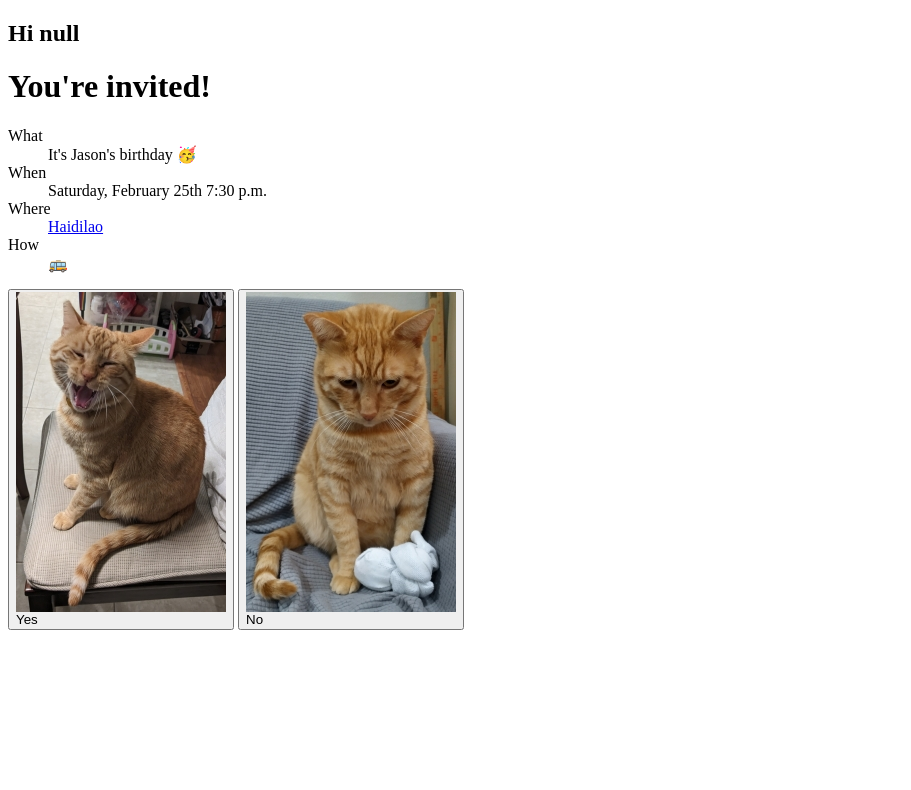
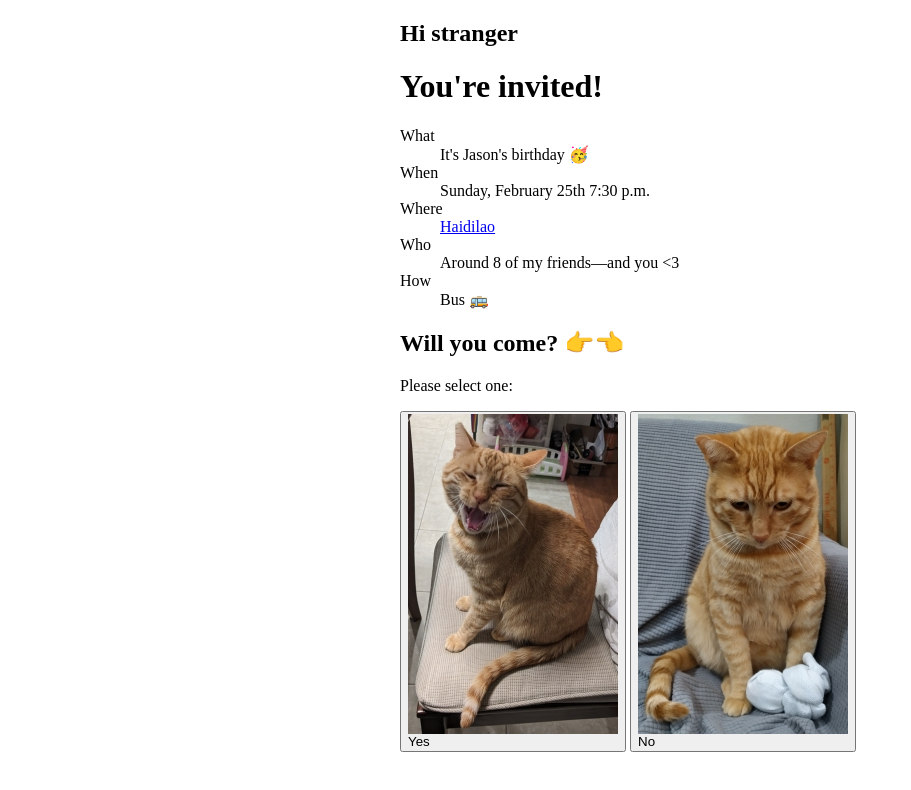
Before and after one commit to jc65536/tumtumtree.cc, a SvelteKit app: page /invite in a window 1280 px wide. Shown: the top 790 px of the page, without its empty margins (0-911 px from the left). Built offline with nearby package versions, Linux system fonts and the light colour scheme.

Commit message:
Invitation functionally complete

```diff
--- a/package.json
+++ b/package.json
@@ -17,6 +17,7 @@
         "@sveltejs/kit": "^2.0.0",
         "@sveltejs/vite-plugin-svelte": "^3.0.0",
         "@types/eslint": "8.56.0",
+        "@types/node": "^20.11.16",
         "@typescript-eslint/eslint-plugin": "^6.0.0",
         "@typescript-eslint/parser": "^6.0.0",
         "eslint": "^8.56.0",
--- a/src/routes/invite/+page.server.ts
+++ b/src/routes/invite/+page.server.ts
@@ -1,4 +1,23 @@
+import fs from "node:fs";
+
+const logResponse = (name: string, accepted: boolean) => {
+    const label = accepted ? "Y" : "N";
+    fs.appendFile("ignore/responses.txt",
+        `${label}: ${name} - ${new Date()}\n`,
+        () => { });
+};
+
 export const actions = {
-    default: async (event) => {
-    }
+    hai: async ({ request }) => {
+        const data = await request.formData();
+        const name = data.get("name") ?? "stranger";
+        logResponse(name.toString(), true);
+        return { "exclam": "yay!" };
+    },
+    iya: async ({ request }) => {
+        const data = await request.formData();
+        const name = data.get("name") ?? "stranger";
+        logResponse(name.toString(), false);
+        return { "exclam": "oof. No worries~" };
+    },
 };
--- a/src/routes/invite/+page.svelte
+++ b/src/routes/invite/+page.svelte
@@ -1,41 +1,71 @@
-<script>
+<script lang="ts">
+  import { enhance } from "$app/forms";
   import { page } from "$app/stores";
+  import type { ActionData } from "./$types";
 
-  const name = $page.url.searchParams.get("name");
+  const name = $page.url.searchParams.get("name") ?? "stranger";
+
+  export let form: ActionData;
 </script>
 
+{#if form?.exclam}
+  <p>{form.exclam}</p>
+
+  {#if form.exclam == "yay!"}
+    <a href="https://calendar.google.com/calendar/event?action=TEMPLATE&tmeid=NW0wMTdxOWNzZXRoM2tyNHJmdjZ1cmk5bXAgMmI4MDhiZWQ5YzUxZDJlMzgyZTIzZmFiZGMyODYwZWE3MmI4OTA4MzY4MDQ2MjI3MzZiNzZlMGVjNTIyZmYwMUBn&tmsrc=2b808bed9c51d2e382e23fabdc2860ea72b890836804622736b76e0ec522ff01%40group.calendar.google.com">
+      Here's a Google Calendar event for you!
+    </a>
+  {/if}
+{:else}
+  <div id="container">
     <h2>Hi {name}</h2>
     <h1>You're invited!</h1>
     <dl>
       <dt>What</dt>
       <dd>It's Jason's birthday 🥳</dd>
       <dt>When</dt>
-  <dd>Saturday, February 25th 7:30 p.m.</dd>
+      <dd>Sunday, February 25th 7:30 p.m.</dd>
       <dt>Where</dt>
       <dd>
         <a href="https://maps.app.goo.gl/sj2kejbARsVQFeHw7" target="_blank">
           Haidilao
         </a>
       </dd>
+      <dt>Who</dt>
+      <dd>Around 8 of my friends&mdash;and you &lt;3</dd>
       <dt>How</dt>
-  <dd>🚌</dd>
+      <dd>Bus 🚌</dd>
     </dl>
 
-<form action="/invite" method="post">
-  <button class="response" value="hai">
+    <h2>Will you come? 👉👈</h2>
+
+    <p>Please select one:</p>
+
+    <form method="post" use:enhance>
+      <input type="hidden" name="name" value={name} />
+
+      <button class="response" formaction="?/hai">
         <img src="images/tango-happy.jpg" alt="" />
         Yes
       </button>
 
-  <button class="response" value="iya">
+      <button class="response" formaction="?/iya">
         <img src="images/tango-sad.jpg" alt="" />
         No
       </button>
     </form>
+  </div>
 
   <style>
     .response {
       display: inline-flex;
       flex-direction: column;
     }
+
+    #container {
+      max-width: 30rem;
+      margin: auto;
+      font: comic-sans;
+    }
   </style>
+{/if}
```
Also changed, not shown: 2 other files (tests, documents, lock files or other folders). Lines whose indentation alone changed are shown as unchanged.
